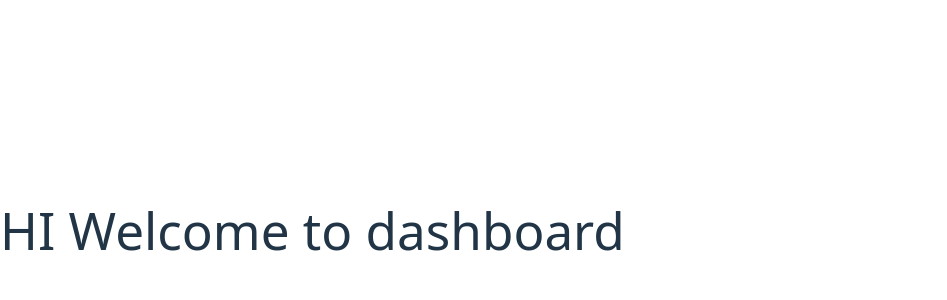
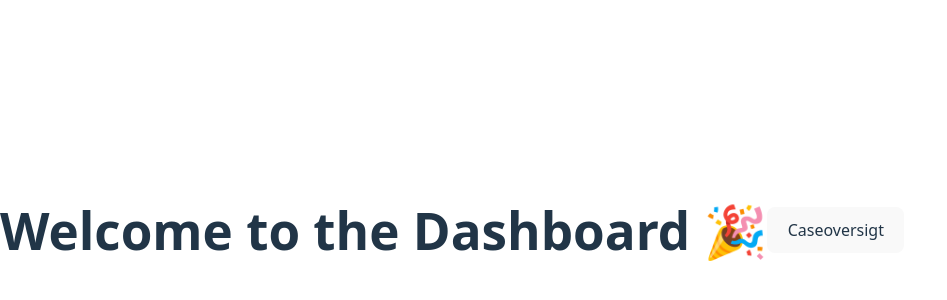
Before and after one commit to P3-Organization-Project/p3-project-frontend, a React (Vite) app: page /dashboard in a window 1280 px wide. Shown: the part 170-470 px from the top of the page, without its empty margins (0-947 px from the left). Built offline with nearby package versions, Linux system fonts and the light colour scheme.

Commit message:
setup pages and routes

```diff
--- /dev/null
+++ b/src/casePage/Case.css
@@ -0,0 +1 @@
+@import "tailwindcss";
--- /dev/null
+++ b/src/casePage/case.jsx
@@ -0,0 +1,12 @@
+import "./Case.css"
+
+function Case() {
+
+
+    return (
+        <div className="flex items-center justify-center h-screen">
+            <h1 className="text-3xl font-bold">Welcome to the Caseoversigt 🎉</h1>
+        </div>
+    )
+}
+export default Case
--- a/src/dashboardPage/dashboard.jsx
+++ b/src/dashboardPage/dashboard.jsx
@@ -1,14 +1,17 @@
 import "./dash.css"
+import {useNavigate} from "react-router-dom";
 
-function dashboard() {
+function Dashboard() {
 
-
+    const navigate = useNavigate()
+    const GoToCase = () => {
+        navigate("/case");
+    }
     return (
-
-        <h1>
-        HI Welcome to dashboard
-        </h1>
-
+        <div className="flex items-center justify-center h-screen">
+            <h1 className="text-3xl font-bold">Welcome to the Dashboard 🎉</h1>
+            <button onClick={GoToCase}>Caseoversigt</button>
+        </div>
     )
 }
-    export default dashboard
+    export default Dashboard
--- a/src/loginPage/login.jsx
+++ b/src/loginPage/login.jsx
@@ -1,4 +1,4 @@
-import { useState } from 'react'
+import { useNavigate } from 'react-router-dom'
 import './login.css'
 import { BrowserRouter as Router, Routes,Route } from 'react-router-dom';
 import backgroundImage from './assets/LoginPageBackground.jpg';
@@ -7,6 +7,10 @@ import backgroundImage from './assets/LoginPageBackground.jpg';
 
 function Login() {
 
+    const navigate = useNavigate()
+    const goToDashboard = () => {
+        navigate("/dashboard");
+    };
 
   return (
     <>
@@ -34,7 +38,7 @@ function Login() {
                             </div>
                         </div>
                         <div className="mt-10">
-                            <button type="submit" className="border-2 border-indigo-700 bg-indigo-700 text-white py-1 px-5 w-full rounded-md hover:bg-transparent hover:text indigo-700 font-semibold">Login</button>
+                            <button onClick={goToDashboard} type="submit" className="border-2 border-indigo-700 bg-indigo-700 text-white py-1 px-5 w-full rounded-md hover:bg-transparent hover:text indigo-700 font-semibold">Login</button>
                         </div>
                     </div>
                 </div>
--- a/src/routes.jsx
+++ b/src/routes.jsx
@@ -1,22 +1,22 @@
 import { BrowserRouter as Router, Routes,Route } from 'react-router-dom';
 import Login from './loginPage/login.jsx'
 import Dashboard from './dashboardPage/dashboard.jsx'
+import Case from './casePage/case.jsx'
 
 function routes(){
     return (
         <Router>
-            <div>
                 <Routes>
                     <Route path="/" element={<Login />} />
-                    <Route path="/" element={<Dashboard />} />
+                    <Route path="/dashboard" element={<Dashboard />} />
+                    <Route path="/case" element={<Case />} />
+
                 </Routes>
-            </div>
         </Router>
     );
 }
 
 
-const Dashboard = () => <h2>Dashboard</h2>;
-const Contact = () => <h2>Contact Page</h2>;
+
 
 export default routes;
```
Also changed, not shown: src/main.jsx (+4 -8 lines).
